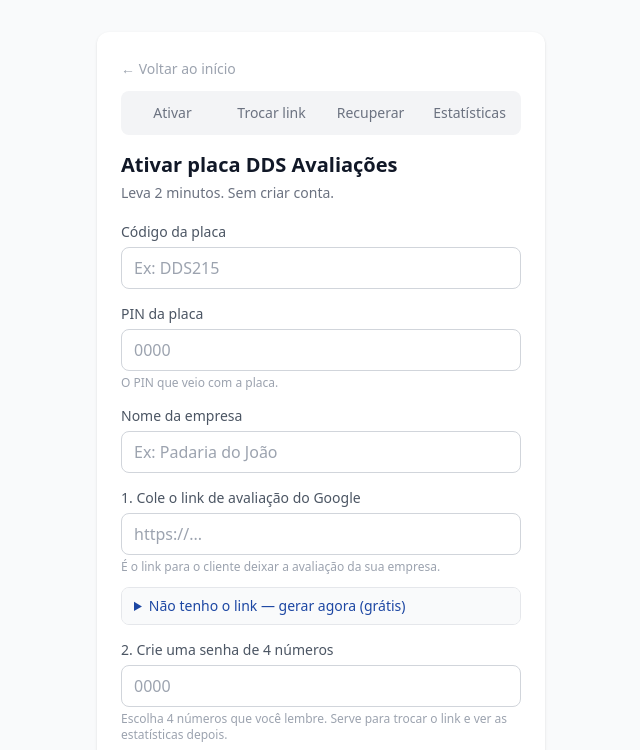
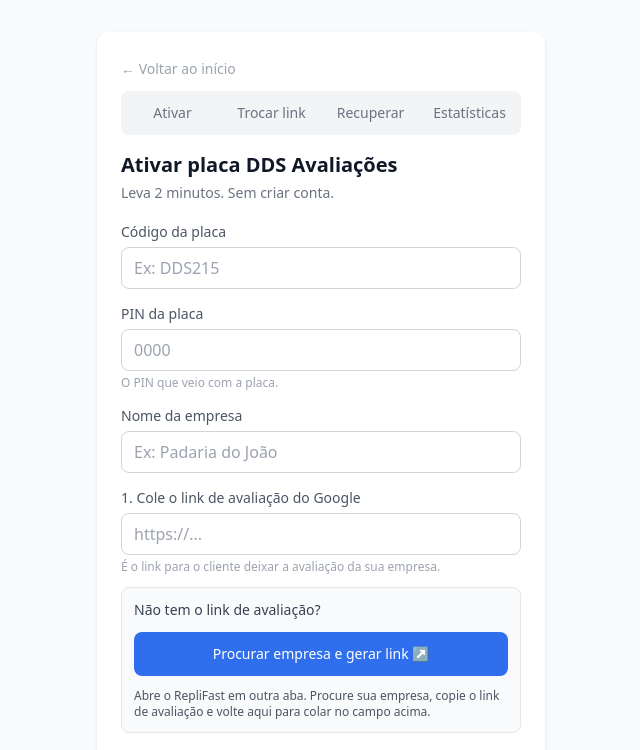
Before and after one commit to diogopl210721/dds-avaliacoes, a React (Vite) app: page /#/cadastrar in a window 1280 px wide. Before the commit this address led to /#/cadastrartag. Shown: the top 750 px of the page, without its empty margins (319-959 px from the left). Built offline with nearby package versions, Linux system fonts and the light colour scheme; no server answers; the HTML template or start-up script is replaced by a standard one.

Commit message:
Corrige gerador vazio com acesso direto ao RepliFast

```diff
--- a/src/pages/Ativar.tsx
+++ b/src/pages/Ativar.tsx
@@ -170,29 +170,23 @@ export default function Ativar() {
             ajuda="É o link para o cliente deixar a avaliação da sua empresa."
           />
 
-          <details className="rounded-lg border border-gray-200 overflow-hidden">
-            <summary className="cursor-pointer text-sm text-brand-700 px-3 py-2 bg-gray-50">
-              Não tenho o link — gerar agora (grátis)
-            </summary>
-            <p className="text-xs text-gray-500 px-3 py-2 border-b border-gray-200">
-              Gere o link da sua empresa aqui embaixo, copie e cole no campo acima.{" "}
+          <div className="rounded-lg border border-gray-200 bg-gray-50 p-3 space-y-3">
+            <p className="text-sm font-medium text-gray-700">
+              Não tem o link de avaliação?
+            </p>
             <a
               href="https://www.replifast.com/google-review-link-generator"
               target="_blank"
               rel="noopener noreferrer"
-                className="text-brand-700 underline"
+              className="flex w-full items-center justify-center rounded-lg bg-brand-500 px-4 py-3 text-sm font-medium text-white hover:bg-brand-600 focus-visible:outline focus-visible:outline-2 focus-visible:outline-offset-2 focus-visible:outline-brand-600"
             >
-                Procurar empresa em outra aba
+              Procurar empresa e gerar link ↗
             </a>
+            <p className="text-xs text-gray-600">
+              Abre o RepliFast em outra aba. Procure sua empresa, copie o link de
+              avaliação e volte aqui para colar no campo acima.
             </p>
-            <iframe
-              src="https://www.replifast.com/google-review-link-generator"
-              title="Gerador de link de avaliação do Google"
-              className="w-full"
-              style={{ height: 420, border: "none" }}
-              allow="clipboard-write"
-            />
-          </details>
+          </div>
 
           <Campo
             label="2. Crie uma senha de 4 números"
```
Lines whose indentation alone changed are shown as unchanged.
